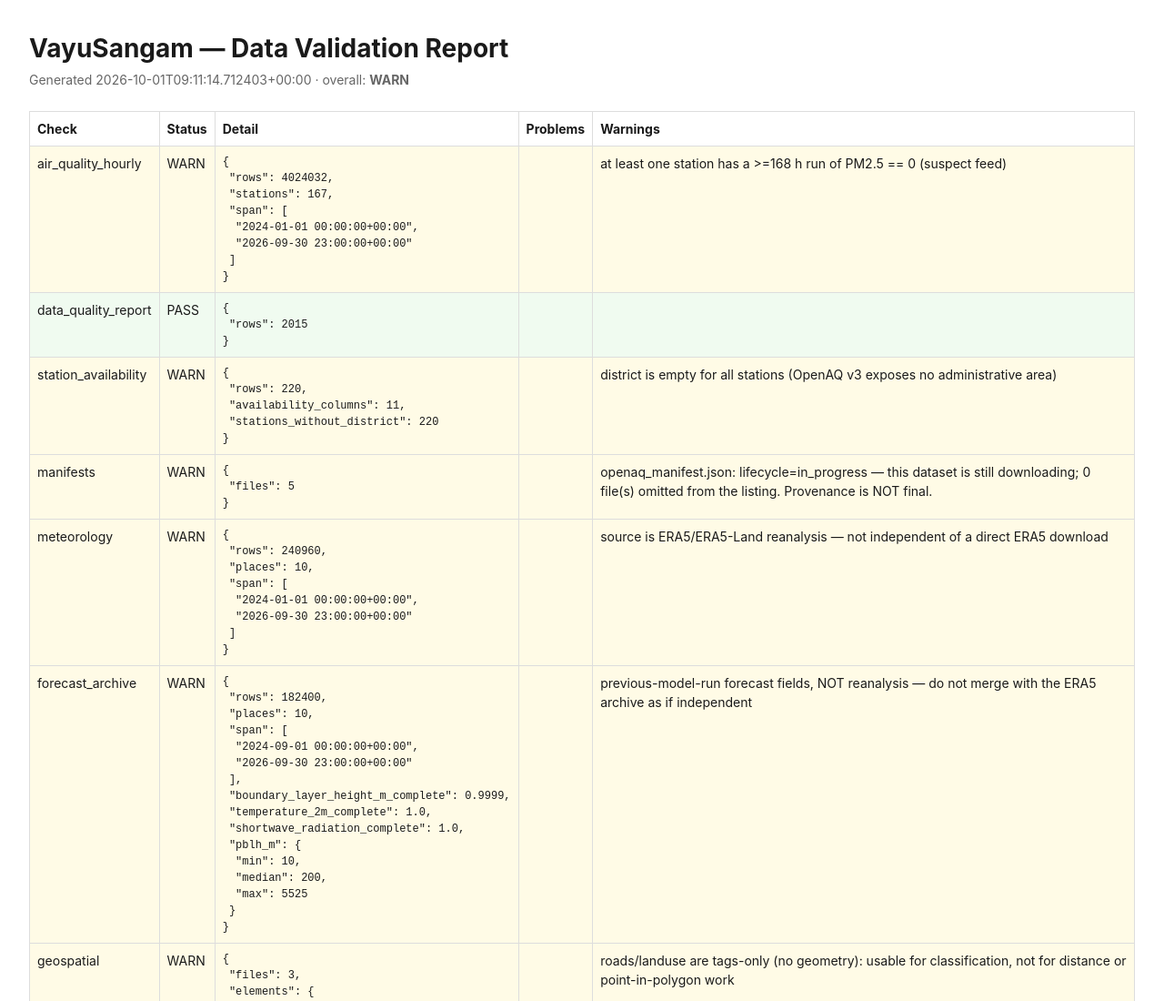
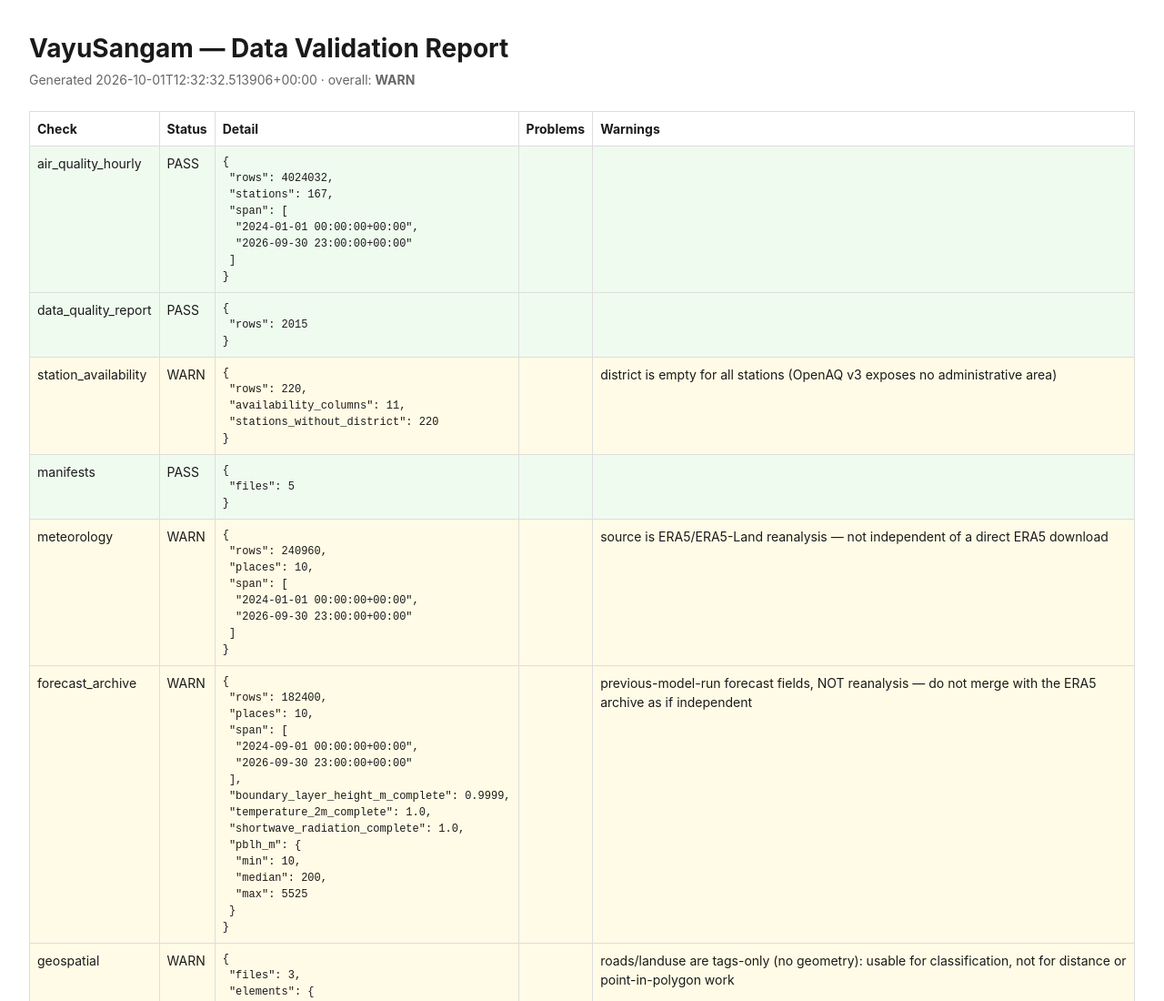
Before and after one commit to Simp0099/Vayusangam_SIH, a website: page reports/data_validation_report.html in a window 1280 px wide. Shown: the top 1100 px of the page at 91% size. Drawn offline with Linux system fonts and the light colour scheme.

Commit message:
Final artifacts: master dataset built, validation PASSES
v4 reprocess applied the stuck-zero filter; air_quality_hourly now PASSES
validate_all (was FAIL across three rounds). Removed the now-obsolete
STALE_air_quality_features.json marker -- the 72-row sample it warned about has
been replaced by the real 4,024,032-row build.

Delivered:
- master_training_dataset.csv  4,024,032 rows x 31 cols (919 MB), 167 stations
  joined to 10 meteorology points at a 35 km cut-off; 76 out-of-region stations
  kept with null met columns (1.83M rows) rather than dropped.
- air_quality_features.csv     4,024,032 rows, 5 PM2.5 lags + 72h target,
  1,740,923 usable training examples (43.3%).
- openaq_manifest.json         lifecycle=complete, 27,293 files, 13.1 GB.

Known remaining gaps, all documented: 2024 history is genuinely absent (run
started Feb 2025); 9 stations permanently uncollectable; fires/CAMS/ERA5 need
credentials that were probed and confirmed required, not assumed.

```diff
--- a/reports/data_validation_report.html
+++ b/reports/data_validation_report.html
@@ -4,24 +4,24 @@
 tr.PASS{background:#f0fbf0}tr.WARN{background:#fffbe6}tr.FAIL{background:#fdeaea}
 pre{margin:0;font-size:12px}h1{margin-bottom:.2rem}.meta{color:#666;margin-bottom:1.5rem}</style>
 <h1>VayuSangam — Data Validation Report</h1>
-<div class="meta">Generated 2026-10-01T09:11:14.712403+00:00 · overall: <strong>WARN</strong></div>
+<div class="meta">Generated 2026-10-01T12:32:32.513906+00:00 · overall: <strong>WARN</strong></div>
 <table><tr><th>Check</th><th>Status</th><th>Detail</th><th>Problems</th><th>Warnings</th></tr>
-<tr class='WARN'><td>air_quality_hourly</td><td>WARN</td><td><pre>{
+<tr class='PASS'><td>air_quality_hourly</td><td>PASS</td><td><pre>{
  "rows": 4024032,
  "stations": 167,
  "span": [
   "2024-01-01 00:00:00+00:00",
   "2026-09-30 23:00:00+00:00"
  ]
-}</pre></td><td></td><td>at least one station has a >=168 h run of PM2.5 == 0 (suspect feed)</td></tr><tr class='PASS'><td>data_quality_report</td><td>PASS</td><td><pre>{
+}</pre></td><td></td><td></td></tr><tr class='PASS'><td>data_quality_report</td><td>PASS</td><td><pre>{
  "rows": 2015
 }</pre></td><td></td><td></td></tr><tr class='WARN'><td>station_availability</td><td>WARN</td><td><pre>{
  "rows": 220,
  "availability_columns": 11,
  "stations_without_district": 220
-}</pre></td><td></td><td>district is empty for all stations (OpenAQ v3 exposes no administrative area)</td></tr><tr class='WARN'><td>manifests</td><td>WARN</td><td><pre>{
+}</pre></td><td></td><td>district is empty for all stations (OpenAQ v3 exposes no administrative area)</td></tr><tr class='PASS'><td>manifests</td><td>PASS</td><td><pre>{
  "files": 5
-}</pre></td><td></td><td>openaq_manifest.json: lifecycle=in_progress — this dataset is still downloading; 0 file(s) omitted from the listing. Provenance is NOT final.</td></tr><tr class='WARN'><td>meteorology</td><td>WARN</td><td><pre>{
+}</pre></td><td></td><td></td></tr><tr class='WARN'><td>meteorology</td><td>WARN</td><td><pre>{
  "rows": 240960,
  "places": 10,
  "span": [
```
Also changed, not shown: reports/data_validation_report.json (+5 -9 lines).
